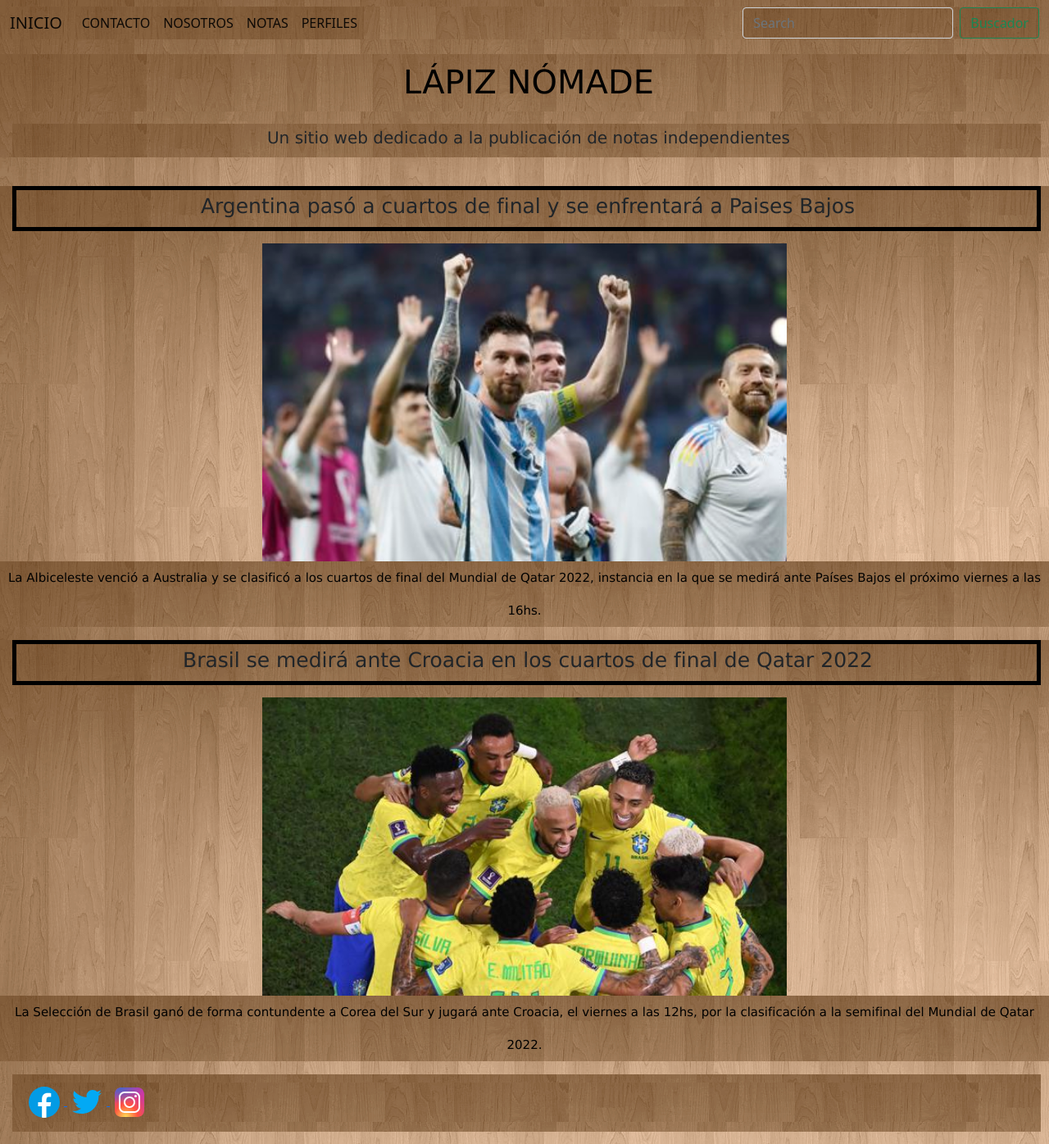
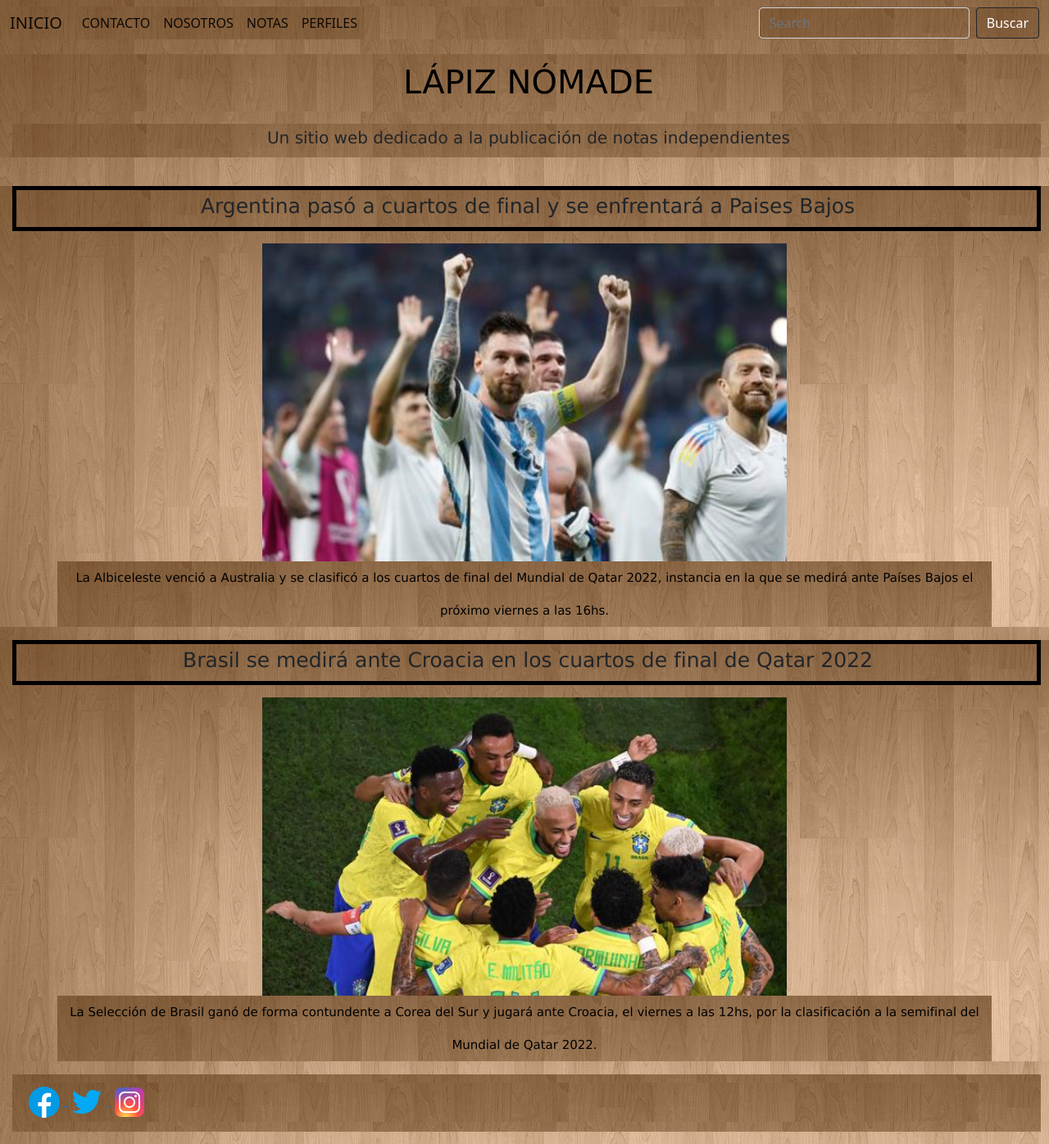
Before and after one commit to TomasAlos/lapiznomade, a plain HTML site: page index.html in a window 1280 px wide. Shown: the whole page at 82% size. Drawn offline with nearby package versions, Linux system fonts and the light colour scheme.

Commit message:
pryecto final desarrollo web

```diff
--- a/index.html
+++ b/index.html
@@ -35,7 +35,7 @@
                 </ul>
                 <form class="d-flex">
                 <input class="form-control me-2" type="search" placeholder="Search" aria-label="Search">
-                <button class="btn btn-outline-success" type="submit">Buscador</button>
+                <button class="btn btn-dark" type="submit">Buscar</button>
                 </form>
             </div>
             </div>
@@ -49,14 +49,14 @@
 
     <section>
         <h2 id="titulo1">Argentina pasó a cuartos de final y se enfrentará a Paises Bajos</h2>
-        <img id="imagen" src="./images/Argentina.jpg" alt="Foto de Messi festejando la clasificación a cuartos de final">
-        <p>La Albiceleste venció a Australia y se clasificó a los cuartos de final del Mundial de Qatar 2022, instancia en la que se medirá ante Países Bajos el próximo viernes a las 16hs.</p>
+        <img id="imagen" src="./images/Argentina.jpg" alt="Foto de Messi festejando, con los dos brazos arriba, la clasificación a cuartos de final del mundial">
+        <p class="container text-center">La Albiceleste venció a Australia y se clasificó a los cuartos de final del Mundial de Qatar 2022, instancia en la que se medirá ante Países Bajos el próximo viernes a las 16hs.</p>
     </section>
 
     <article>
         <h3 id="titulo2">Brasil se medirá ante Croacia en los cuartos de final de Qatar 2022</h3>
-        <img id="imagen2" src="./images/brasil.jpg" alt="Jugadores de Brasil festejando">
-        <p>La Selección de Brasil ganó de forma contundente a Corea del Sur y jugará ante Croacia, el viernes a las 12hs, por la clasificación a la semifinal del Mundial de Qatar 2022.</p>
+        <img id="imagen2" src="./images/brasil.jpg" alt="Jugadores de Brasil festejando un gol, en ronda y abrazados">
+        <p class="container text-center">La Selección de Brasil ganó de forma contundente a Corea del Sur y jugará ante Croacia, el viernes a las 12hs, por la clasificación a la semifinal del Mundial de Qatar 2022.</p>
     </article>
 
     <footer id="pie">
```
Also changed, not shown: section/contacto.html (+1 -1 lines), section/nosotros.html (+1 -1 lines), section/notas.html (+1 -1 lines), section/perfiles.html (+1 -1 lines).
